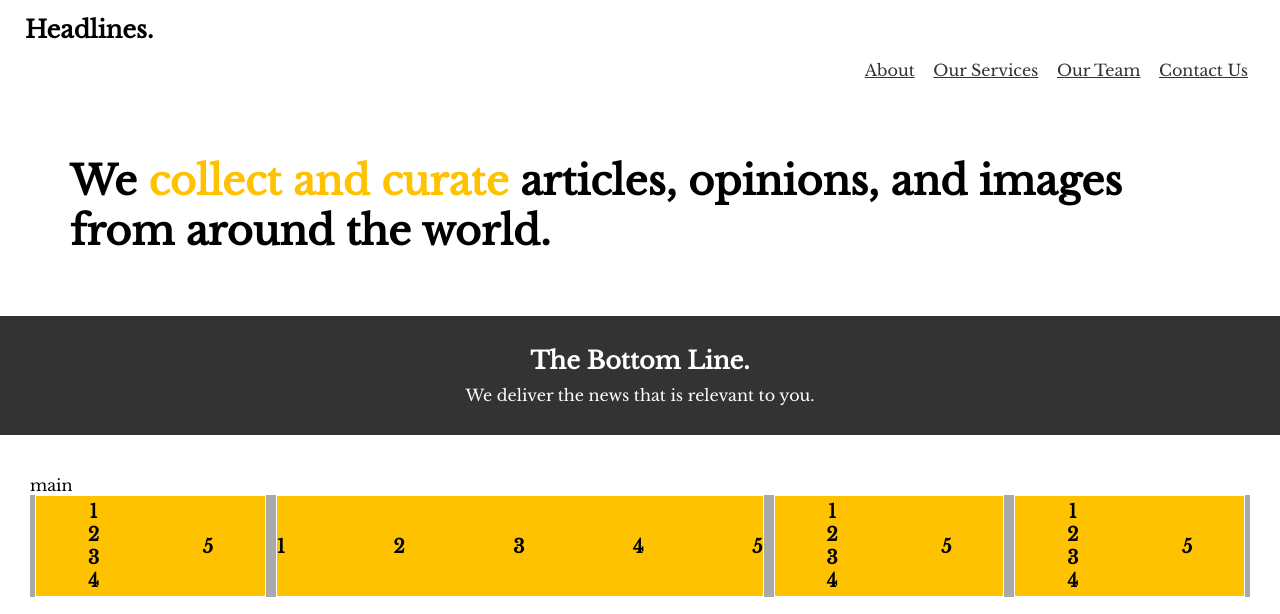
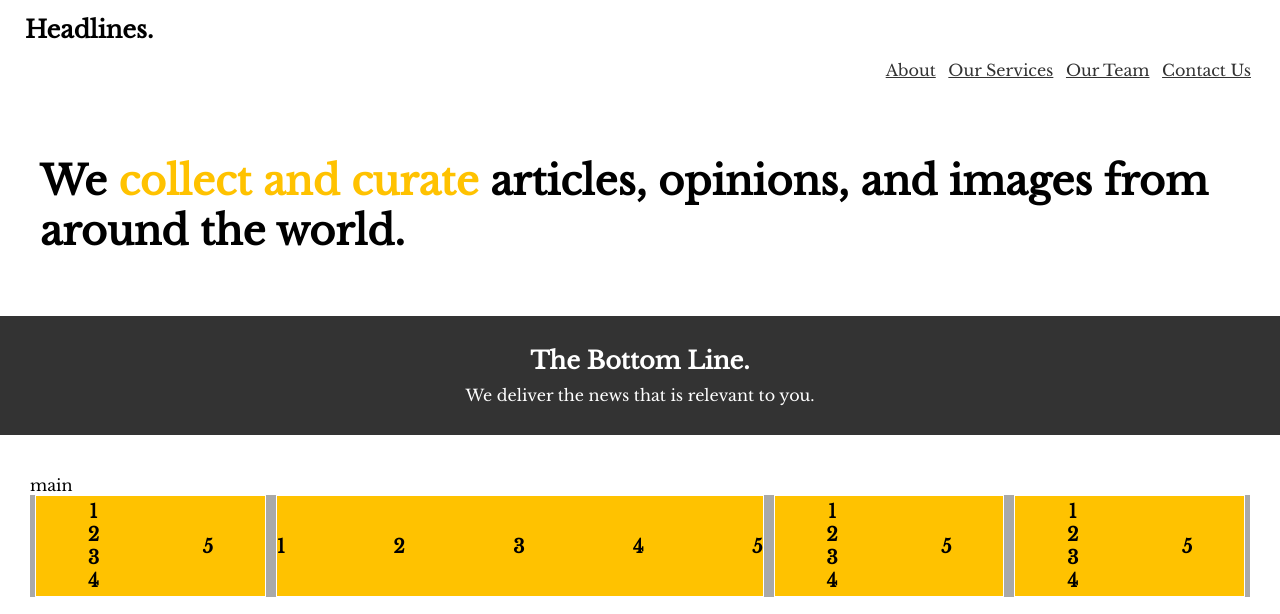
Before and after one commit to april2five/Flex1, a plain HTML site: page index.html in a window 1280 px wide. Shown: the top 614 px of the page. Drawn offline with nearby package versions, Linux system fonts and the light colour scheme.

Commit message:
Modify wrap.

```diff
--- a/style.css
+++ b/style.css
@@ -18,7 +18,7 @@
 
 li{
   display: inline-block;
-  padding: 1px 7px;
+  padding: 1px 4px;
 }
 
 li a{
@@ -26,7 +26,7 @@ li a{
 }
 
 .bigbanner{
-  padding: 60px 70px;
+  padding: 60px 40px;
 }
 
 .bigbanner h1{
@@ -61,6 +61,7 @@ h1 span{
 
 .test1{
   display: flex;
+  flex-flow: row wrap;
   justify-content: space-around;
   background-color: darkgray;
 }
```
